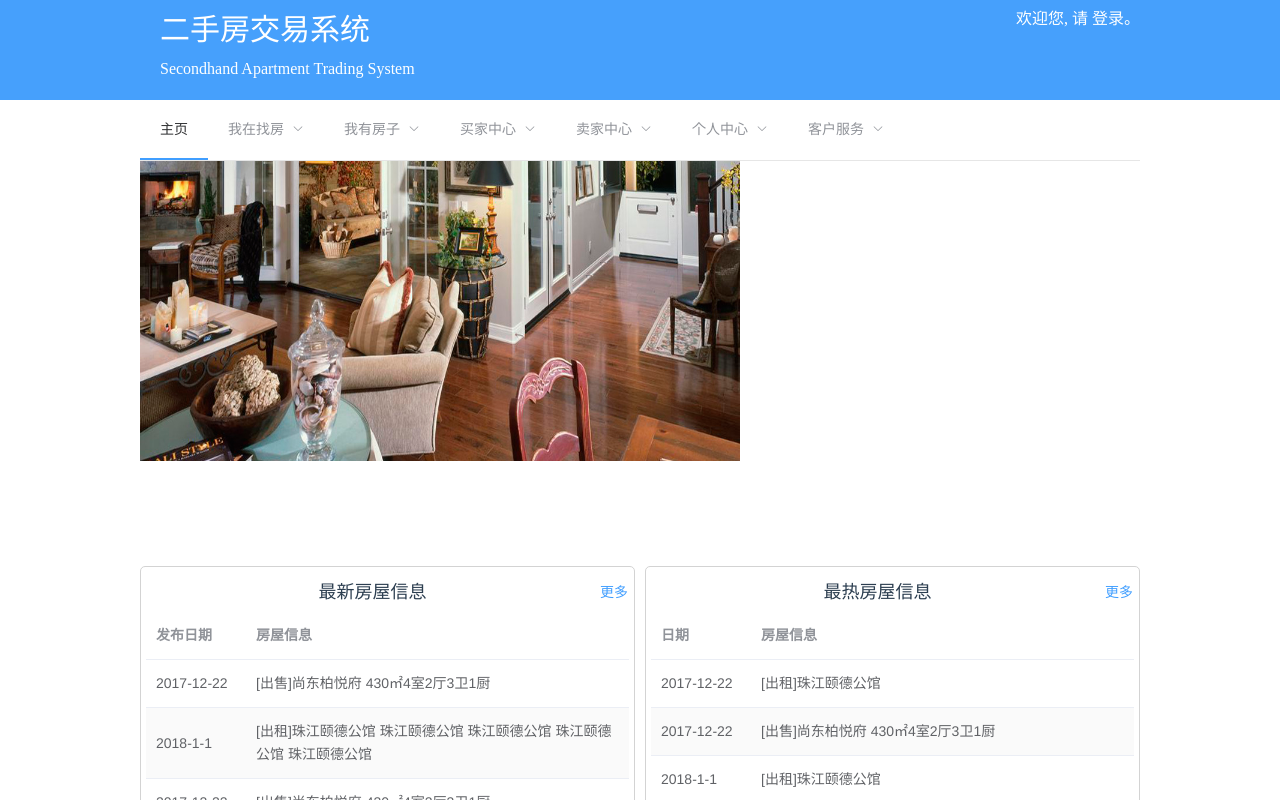
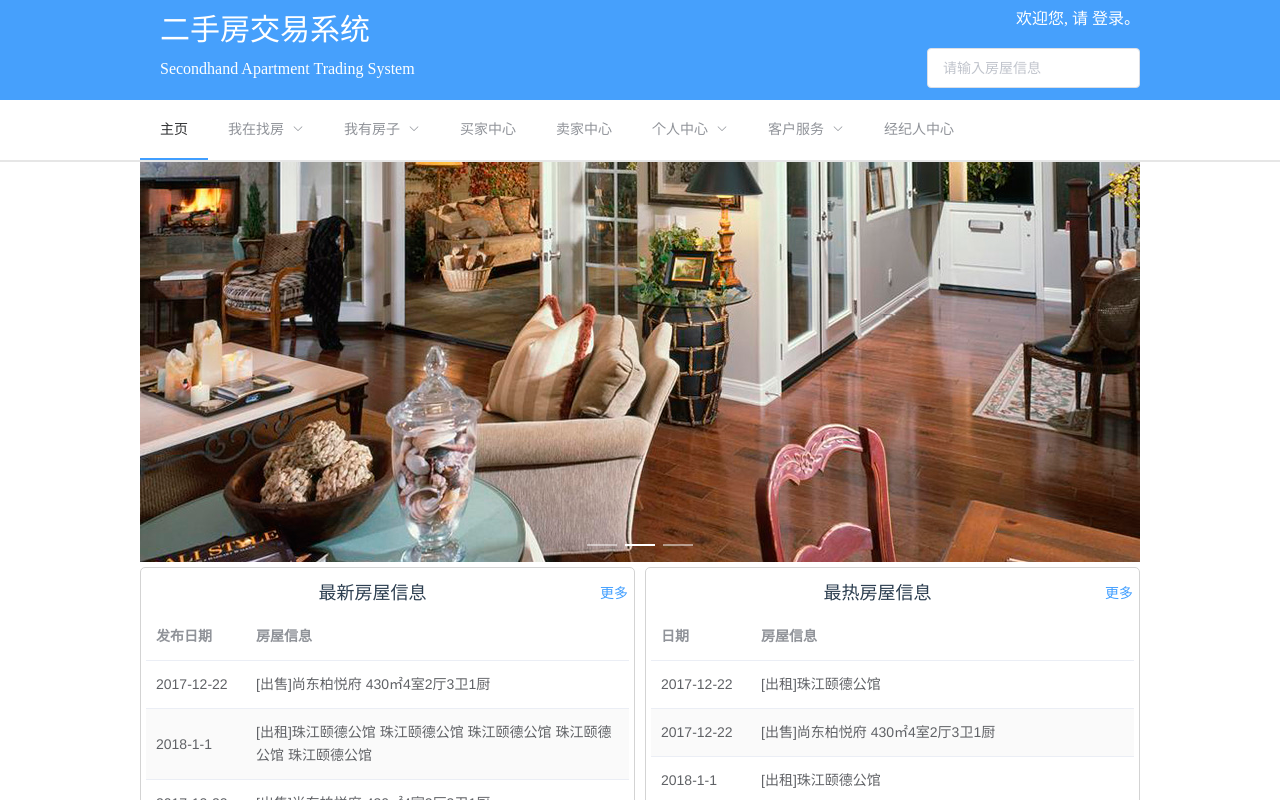
Before and after one commit to FungSaikit/SATS_Vue, a Vue app: page /#/ in a window 1280 px wide. Shown: the top 800 px of the page. Built offline with nearby package versions, Linux system fonts and the light colour scheme.

Commit message:
跑通了绝大部分功能

```diff
--- a/index.html
+++ b/index.html
@@ -21,7 +21,7 @@
       }
 
       .hidden {
-        display: none;
+        display: none !important;
       }
 
       .flex {
--- a/src/components/_header.vue
+++ b/src/components/_header.vue
@@ -1,10 +1,10 @@
 <template>
   <div class="header">
     <div class="header_inner">
-      <div class="search" :class="{ hidden: this.$route.path!='/index' }">
-        <el-input v-model="input" placeholder="请输入房屋信息" size="30"></el-input>
-      </div>
       <div class="header_title">
+        <div class="search" :class="{ hidden: this.$route.path!='/' }">
+          <el-input v-model="input" placeholder="请输入房屋信息" size="30"></el-input>
+        </div>
         <div class="user_info">
           欢迎您,
           <span :class="{ hidden: nickname }">请
@@ -17,28 +17,20 @@
         <div class="website_engname" @click="toIndex">Secondhand Apartment Trading System</div>
       </div>
     </div>
-    <el-menu :default-active="activeIndex" class="el-menu" mode="horizontal" @select="handleSelect" router="true">
+    <el-menu :default-active="activeIndex" class="el-menu" mode="horizontal" router>
       <el-menu-item index="/">主页</el-menu-item>
-      <el-submenu index="/house_list/0">
+      <el-submenu index="/house_list">
         <template slot="title">我在找房</template>
         <el-menu-item index="/house_list/1">我要买房</el-menu-item>
         <el-menu-item index="/house_list/0">我要租房</el-menu-item>
       </el-submenu>
-      <el-submenu index="2">
+      <el-submenu index="/post_house">
         <template slot="title">我有房子</template>
         <el-menu-item index="/post_house/1">我要出售</el-menu-item>
         <el-menu-item index="/post_house/0">我要出租</el-menu-item>
       </el-submenu>
-      <el-submenu index="3">
-        <template slot="title">买家中心</template>
-        <el-menu-item index="3-1">预约看房</el-menu-item>
-        <el-menu-item index="3-2">我的交易</el-menu-item>
-      </el-submenu>
-      <el-submenu index="4">
-        <template slot="title">卖家中心</template>
-        <el-menu-item index="3-1">我的房源</el-menu-item>
-        <el-menu-item index="3-2">我的订单</el-menu-item>
-      </el-submenu>
+      <el-menu-item index="/customer_center">买家中心</el-menu-item>
+      <el-menu-item index="/seller_center">卖家中心</el-menu-item>
       <el-submenu index="5">
         <template slot="title">个人中心</template>
         <el-menu-item index="5-1">房屋意向</el-menu-item>
@@ -49,6 +41,7 @@
         <el-menu-item index="6-1">在线客服</el-menu-item>
         <el-menu-item index="6-2">问题反馈</el-menu-item>
       </el-submenu>
+      <el-menu-item :index="agentCenterIndex">经纪人中心</el-menu-item>
     </el-menu>
   </div>
 </template>
@@ -59,25 +52,27 @@ export default {
   data() {
     return {
       activeIndex: this.$route.path,
-      nickname: sessionStorage.getItem("nickname")
+      nickname: sessionStorage.getItem("nickname"),
+      input: "",
+      agentCenterIndex: sessionStorage.getItem('agent_id') ? '/agent_center' : '/agent_login'
     };
   },
   methods: {
-    login () {
-      this.$router.push('/login');
+    login() {
+      this.$router.push("/login");
     },
     logout() {
       this.$confirm("您确定要注销登录吗？", "确认", {
         confirmButtonText: "确定",
-        cancelButtonText: '取消',
+        cancelButtonText: "取消",
         callback: action => {
           sessionStorage.clear();
-          window.location.href = '/';
+          window.location.href = "/";
         }
       });
     },
-    toIndex () {
-      this.$router.push('/');
+    toIndex() {
+      this.$router.push("/");
     }
   }
 };
@@ -88,6 +83,11 @@ export default {
   width: 100%;
   height: auto;
   color: #fff;
+  border-bottom: 2px solid #e6e6e6;
+}
+
+.el-menu--horizontal {
+  border: none;
 }
 
 .header_inner {
@@ -102,6 +102,7 @@ export default {
 .header_title {
   width: 1000px;
   margin: auto;
+  position: relative;
 }
 
 .website_name {
@@ -122,8 +123,9 @@ export default {
 }
 
 .search {
-  float: right;
-  margin: 50px 15px;
+  position: absolute;
+  right: 0;
+  bottom: 0;
   height: 30px;
 }
 
--- a/src/components/housedetails.vue
+++ b/src/components/housedetails.vue
@@ -3,6 +3,9 @@
     <div class="general">
       <div class="title">{{ house.title }}</div>
       <div class="desc">{{ house.description }}</div>
+      <div class="border_bottom">
+        <el-button type="success" @click="bookThisHouse">预约此房</el-button>
+      </div>
     </div>
     <div class="flex">
       <div class="swiper">
@@ -186,7 +189,7 @@
   </div>
 </template>
 
-<style>
+<style scoped>
 .block {
   text-align: left;
 }
@@ -209,6 +212,12 @@
 
 .desc {
   color: gray;
+}
+
+.border_bottom {
+  padding-top: 10px;
+  height: 40px;
+  text-align: right;
 }
 
 .swiper {
@@ -369,6 +378,11 @@ export default {
         console.log(res.data);
         that.feedback = res.data;
       });
+  },
+  methods: {
+    bookThisHouse() {
+      this.$router.push('/book_house/' + this.$route.params.id);
+    }
   }
 };
 </script>
--- a/src/components/houselist.vue
+++ b/src/components/houselist.vue
@@ -154,6 +154,7 @@ export default {
     changeType: function(num) {
       this.isForSell = num;
       this.getList();
+      this.$router.push('/house_list/' + num);
     },
     houseDetails: function() {
       this.$router.push(
--- a/src/router/index.js
+++ b/src/router/index.js
@@ -6,6 +6,11 @@ import HouseDetails from '@/components/housedetails'
 import Register from '@/components/register'
 import Login from '@/components/login'
 import PostHouse from '@/components/posthouse'
+import CustomerCenter from '@/components/customer_center'
+import SellerCenter from '@/components/seller_center'
+import AgentCenter from '@/components/agent_center'
+import AgentLogin from '@/components/agent_login'
+import BookHouse from '@/components/book_house'
 
 Vue.use(Router)
 
@@ -45,6 +50,31 @@ export default new Router({
       path: '/post_house/:ifs',
       name: '发布房源',
       component: PostHouse
+    },
+    {
+      path: '/customer_center',
+      name: '买家中心',
+      component: CustomerCenter
+    },
+    {
+      path: '/seller_center',
+      name: '卖家中心',
+      component: SellerCenter
+    },
+    {
+      path: '/agent_login',
+      name: '经纪人登录',
+      component: AgentLogin
+    },
+    {
+      path: '/agent_center',
+      name: '经纪人中心',
+      component: AgentCenter
+    },
+    {
+      path: '/book_house/:id',
+      name: '预定此房',
+      component: BookHouse
     }
   ]
 })
```
